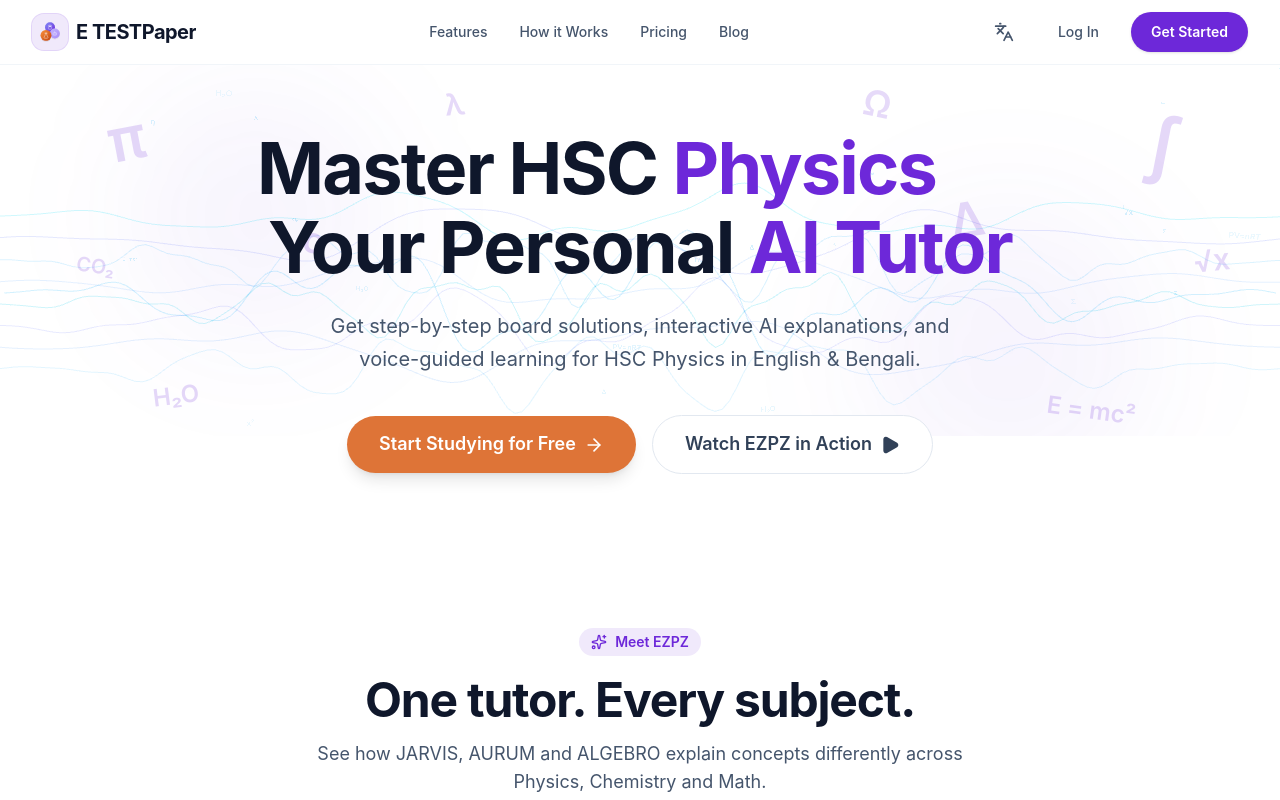
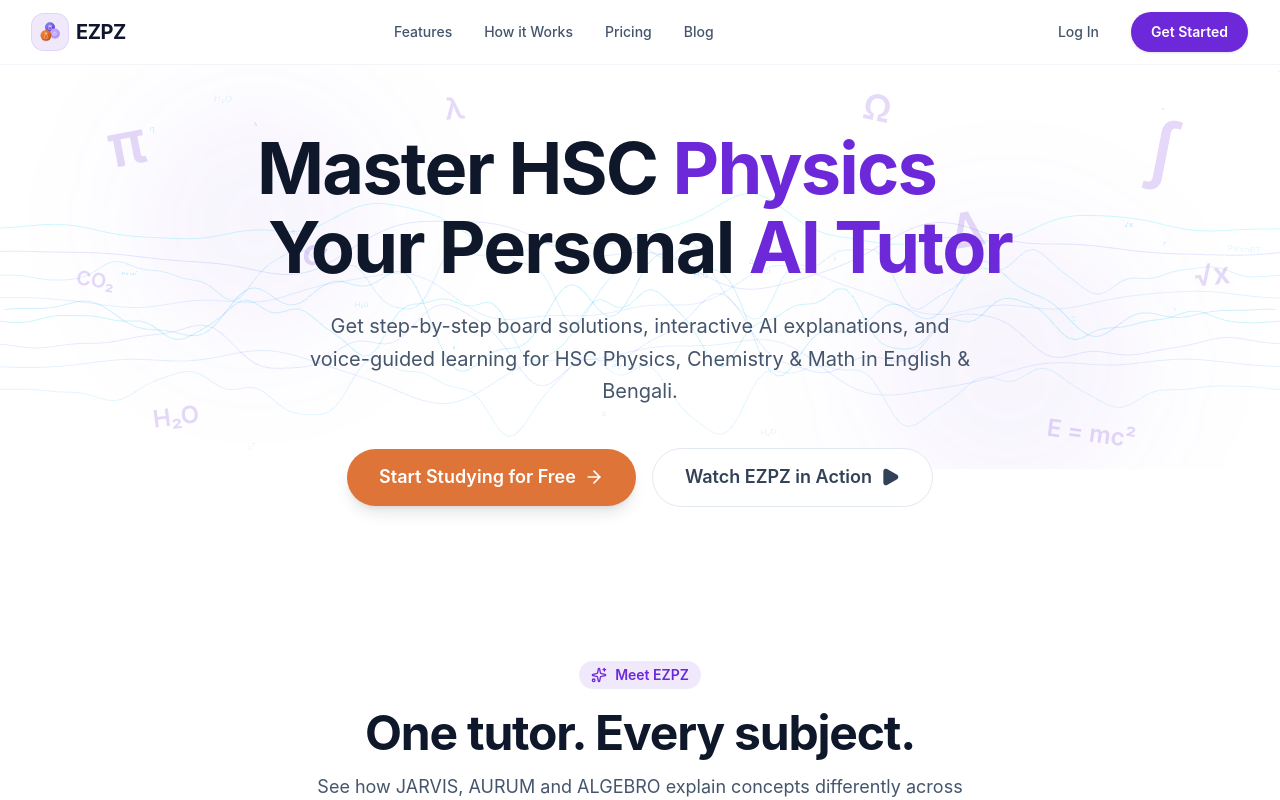
Before and after one commit to bishwajitkmk/ezpz_landing, a React (Vite) app: page /blog in a window 1280 px wide. Both pictures are taken after a click on the button "Get Started". Shown: the top 800 px of the page. Built offline with nearby package versions, Linux system fonts and the light colour scheme.

Commit message:
Fixed typos

```diff
--- a/index.html
+++ b/index.html
@@ -11,9 +11,9 @@
     <meta name="color-scheme" content="light" />
     <meta
       name="description"
-      content="E TESTPaper — step-by-step HSC board solutions, interactive AI explanations, and voice-guided learning in English & Bengali."
+      content="EZPZ — step-by-step HSC board solutions, interactive AI explanations, and voice-guided learning in English & Bengali."
     />
-    <title>E TESTPaper — Your Personal AI Tutor</title>
+    <title>EZPZ — Your Personal AI Tutor</title>
   </head>
   <body>
     <div id="root"></div>
--- a/src/components/CreateAccount.jsx
+++ b/src/components/CreateAccount.jsx
@@ -54,7 +54,7 @@
             <div className="mb-8">
               <div className="inline-flex items-center gap-2 rounded-full bg-brand/10 text-brand px-4 py-2 text-sm font-semibold">
                 <Sparkles className="w-4 h-4" />
-                Start learning with E TESTPaper
+                Start learning with EZPZ
               </div>
               <h1 className="mt-6 text-3xl font-bold tracking-tight text-slate-900 sm:text-4xl md:text-5xl">
                 Create your free account
@@ -184,7 +184,7 @@
                 it is allowed to wrap. */}
             <div className="flex items-center gap-3 text-xs font-semibold uppercase tracking-[0.15em] text-brand-light/80 sm:text-sm sm:tracking-[0.2em]">
               <UserPlus className="h-5 w-5 shrink-0" />
-              <span className="min-w-0">Why choose E TESTPaper</span>
+              <span className="min-w-0">Why choose EZPZ</span>
             </div>
             <div className="space-y-5">
               <div className="rounded-3xl bg-white/10 p-5 shadow-inner">
--- a/src/components/Footer.jsx
+++ b/src/components/Footer.jsx
@@ -1,5 +1,6 @@
 import React from "react";
 import logo from "../assets/smart_learning_icon_only.svg";
+import autoliniumLogo from "../assets/logo/autolinium.jpeg";
 import { useLanguage } from "../i18n/LanguageContext";
 
 const Footer = () => {
@@ -18,7 +19,7 @@
                 />
               </div>
               <span className="text-xl font-bold text-slate-900 tracking-tight">
-                E TESTPaper
+                EZPZ
               </span>
             </div>
             <p className="text-slate-500 text-sm leading-relaxed mb-6">
@@ -167,6 +168,14 @@
 
         <div className="border-t border-slate-50 pt-8 flex flex-col md:flex-row justify-between items-center gap-4 text-[11px] text-slate-400 uppercase tracking-widest font-bold">
           <p className="text-center md:text-left">{content.footer.rights}</p>
+          <div className="flex items-center gap-2">
+            <img
+              src={autoliniumLogo}
+              alt="Autolinium logo"
+              className="w-5 h-5 rounded object-contain"
+            />
+            <span>{content.footer.madeBy}</span>
+          </div>
           <div className="flex flex-wrap justify-center gap-6 sm:gap-8">
             <a
               href="#"
--- a/src/components/Navbar.jsx
+++ b/src/components/Navbar.jsx
@@ -132,7 +132,7 @@
           <div className="flex items-center gap-1 sm:gap-2 md:gap-4">
             <button
               type="button"
-              className="flex h-11 w-11 items-center justify-center rounded-full text-slate-600 hover:bg-slate-100"
+              className="flex invisible h-11 w-11 items-center justify-center rounded-full text-slate-600 hover:bg-slate-100"
               onClick={toggleLanguage}
               aria-label="Switch language"
             >
--- a/src/components/Pricing.jsx
+++ b/src/components/Pricing.jsx
@@ -117,10 +117,10 @@
     },
     {
       q: "Is there any localized payment method like bKash or Nagad?",
-      a: "Yes! While prices are listed in USD for global standardization, we support bKash, Nagad, Rocket, local cards, and other major mobile banking methods via our secure SSLCommerz checkout page.",
+      a: "Yes! The prices are listed in BDT for local standardization We support bKash, Nagad, Rocket, local cards and other major mobile banking methods via our secure SSLCommerz checkout page.",
     },
     {
-      q: "Can I use E TESTPaper on multiple devices?",
+      q: "Can I use EZPZ on multiple devices?",
       a: "You can sign in and sync your progress on any of your personal devices (phone, tablet, computer). For security reasons, active sessions are limited to prevent simultaneous multi-device sharing.",
     },
   ];
--- a/src/i18n/content.js
+++ b/src/i18n/content.js
@@ -1,7 +1,7 @@
 export const translations = {
   en: {
     navbar: {
-      brand: "E TESTPaper",
+      brand: "EZPZ",
       features: "Features",
       howItWorks: "How it Works",
       pricing: "Pricing",
@@ -18,7 +18,7 @@
   "AI Tutor",
 ],
       description:
-        "Get step-by-step board solutions, interactive AI explanations, and voice-guided learning for HSC Physics in English & Bengali.",
+        "Get step-by-step board solutions, interactive AI explanations, and voice-guided learning for HSC Physics, Chemistry & Math in English & Bengali.",
       ctaPrimary: "Start Studying for Free",
       ctaSecondary: "Watch EZPZ in Action",
       videoTitle: "EZPZ demo video",
@@ -64,22 +64,22 @@
     features: {
       headingPrefix: "Everything you need to ace",
       description:
-        "Stop searching through messy test papers. E TESTPaper brings all your study materials into one intelligent workspace.",
+        "Stop searching through messy notes. EZPZ brings all your study materials into one intelligent workspace.",
       cards: [
         {
           title: "Board Solutions",
           description:
-            "Access 20+ years of HSC Physics Board questions from all boards, solved step-by-step with clear explanations.",
+            "Access 20+ years of HSC Science Board questions from all boards, solved step-by-step with clear explanations.",
         },
         {
           title: "Interactive AI Tutor",
           description:
-            "Ask JARVIS anything. Our AI tutor understands the context of every question and provides personalized help.",
+            "Ask our AI tutors anything. Our AI tutor understands the context of every question and provides personalized help.",
         },
         {
           title: "Voice-First Learning",
           description:
-            "Listen to JARVIS's explanations in high-quality English and Bengali voices. Study without looking at the screen.",
+            "Listen to our AI tutors' explanations in high-quality English and Bengali voices. Study without looking at the screen.",
         },
         {
           title: "MCQ Mastery",
@@ -299,18 +299,18 @@
       faqs: [
         {
           q: "Can I upgrade, downgrade, or cancel at any time?",
-          a: "Yes, absolutely! E TESTPaper has no long-term contracts. You can easily upgrade, downgrade, or cancel your subscription directly from your account settings with just a few clicks.",
+          a: "Yes, absolutely! EZPZ has no long-term contracts. You can easily upgrade, downgrade, or cancel your subscription directly from your account settings with just a few clicks.",
         },
         {
           q: "How does the grade improvement guarantee work?",
-          a: "We are so confident in our Elite Academy curriculum that if you complete at least 85% of your customized study plans and practice sessions, and don't improve your Physics mock exam or board scores, we will refund 100% of your tuition fees.",
+          a: "We are so confident in our Elite Academy curriculum that if you complete at least 85% of your customized study plans and practice sessions and don't improve your Physics, Chemistry and Math mock exam or board scores, we will refund 100% of your tuition fees.",
         },
         {
           q: "Is there any localized payment method like bKash or Nagad?",
-          a: "Yes! While prices are listed in USD for global standardization, we support bKash, Nagad, Rocket, local cards, and other major mobile banking methods via our secure SSLCommerz checkout page.",
+          a: "Yes! The prices are listed in BDT for local standardization We support bKash, Nagad, Rocket, local cards and other major mobile banking methods via our secure SSLCommerz checkout page.",
         },
         {
-          q: "Can I use E TESTPaper on multiple devices?",
+          q: "Can I use EZPZ on multiple devices?",
           a: "You can sign in and sync your progress on any of your personal devices (phone, tablet, computer). For security reasons, active sessions are limited to prevent simultaneous multi-device sharing.",
         },
       ],
@@ -324,7 +324,7 @@
       forStudents: "For students",
       perMonth: "/ month",
       testimonialQuote:
-        "I used to spend hours searching through YouTube videos and guidebooks whenever I got stuck. With E TESTPaper, I can ask JARVIS directly and actually understand where I went wrong. It feels like having a study partner available whenever I need one.",
+        "I used to spend hours searching through YouTube videos and guidebooks whenever I got stuck. With EZPZ, I can ask JARVIS or Aurum or Algebro directly and actually understand where I went wrong. It feels like having a study partner available whenever I need one.",
       testimonialName: "Arif Hossain",
       testimonialRole: "HSC Science Student",
     },
@@ -366,7 +366,7 @@
     },
     footer: {
       description:
-        "Empowering HSC students with AI-driven physics learning and expert solutions.",
+        "Empowering HSC students with AI-driven learning and expert solutions.",
       platform: "Platform",
       resources: "Resources",
       newsletterHeading: "Newsletter",
@@ -376,10 +376,11 @@
       join: "Join",
       privacy: "Privacy Policy",
       terms: "Terms of Service",
-      rights: "© 2026 E TESTPaper. All rights reserved.",
+      rights: "© 2026 EZPZ. All rights reserved.",
+      madeBy: "Developed by Autolinium",
       links: {
         questionBank: "Question Bank",
-        aiTutor: "AI Tutor JARVIS",
+        aiTutor: "AI Tutors",
         mcqPractice: "MCQ Practice",
         boardSolutions: "Board Solutions",
         syllabus: "HSC Syllabus",
@@ -391,7 +392,7 @@
     blog: {
       back: "Back to home",
       badge: "Blog",
-      heading: "Learn smarter with the E TESTPaper blog",
+      heading: "Learn smarter with the EZPZ blog",
       description:
         "Practical study tips, product updates, and ideas that make exam preparation simpler and more effective.",
       posts: [
@@ -418,7 +419,7 @@
   },
   bn: {
     navbar: {
-      brand: "ই টেস্টপেপার",
+      brand: "EZPZ",
       features: "বৈশিষ্ট্যসমূহ",
       howItWorks: "কীভাবে কাজ করে",
       pricing: "মূল্য",
@@ -477,22 +478,22 @@
     features: {
       headingPrefix: "আপনি যা চান তা একসাথে",
       description:
-        "বিক্ষিপ্ত টেস্ট পেপার খুঁজে বেড়াবেন না। E TESTPaper আপনার সব স্টাডি materyালকে এক স্মার্ট কর্মক্ষেত্রে নিয়ে আসে।",
+        "বিক্ষিপ্ত টেস্ট পেপার খুঁজে বেড়াবেন না। EZPZ আপনার সব স্টাডি materyালকে এক স্মার্ট কর্মক্ষেত্রে নিয়ে আসে।",
       cards: [
         {
           title: "বোর্ড সমাধান",
           description:
-            "সব বোর্ডের HSC ফিজিক্সর ২০+ বছরের প্রশ্ন ধাপে ধাপে সহজ ব্যাখ্যার সাথে অ্যাক্সেস করুন।",
+            "সব বোর্ডের HSC ফিজিক্স, কেমিস্ট্রি আর ম্যাথের ২০+ বছরের প্রশ্ন ধাপে ধাপে সহজ ব্যাখ্যার সাথে অ্যাক্সেস করুন।",
         },
         {
           title: "ইন্টার‍্যাকটিভ AI টিউটর",
           description:
-            "JARVIS-কে জিজ্ঞেস করুন। আমাদের AI টিউটর প্রতিটি প্রশ্নের কনসেপ্ট বুঝে ব্যক্তিগত সহায়তা দেয়।",
+            "AI Tutor-কে জিজ্ঞেস করুন। আমাদের AI টিউটর প্রতিটি প্রশ্নের কনসেপ্ট বুঝে ব্যক্তিগত সহায়তা দেয়।",
         },
         {
           title: "ভয়েস-ফার্স্ট লার্নিং",
           description:
-            "উচ্চমানের ইংরেজি এবং বাংলা ভয়েসে JARVIS-এর ব্যাখ্যা শুনুন। স্ক্রীন না দেখে শেখা চালিয়ে যান।",
+            "উচ্চমানের ইংরেজি এবং বাংলা ভয়েসে AI Tutor-এর ব্যাখ্যা শুনুন। স্ক্রীন না দেখে শেখা চালিয়ে যান।",
         },
         {
           title: "MCQ মাস্টারি",
@@ -502,10 +503,10 @@
       ],
     },
     demo: {
-      badge: "JARVIS-এর পরিচয়",
-      heading: "পদার্থবিদ্যা, রসায়ন এবং গণিতের জন্য আপনার ব্যক্তিগত AI টিউটরের সাথে স্মার্টলি শিখুন",
+      badge: "AI Tutor-এর পরিচয়",
+      heading: "পদার্থবিদ্যা, রসায়ন এবং গণিতের জন্য আপনার ব্যক্তিগত AI টিউটরের সাথে স্মার্টলি শিখুন",
       description:
-        "আপনি ফর্মুলা, ল্যাব কনসেপ্ট বা সমস্যা-সমাধানের ধাপ শিখুক না কেন, JARVIS প্রতিটি ধারণা স্পষ্টভাবে ব্যাখ্যা করে আপনার গতি অনুযায়ী সাহায্য করে।",
+        "আপনি ফর্মুলা, ল্যাব কনসেপ্ট বা সমস্যা-সমাধানের ধাপ শিখুক না কেন, AI Tutor প্রতিটি ধারণা স্পষ্টভাবে ব্যাখ্যা করে আপনার গতি অনুযায়ী সাহায্য করে।",
       features: [
         {
           title: "ব্যক্তিগতকৃত ব্যাখ্যা",
@@ -792,6 +793,7 @@
       privacy: "গোপনীয়তা নীতি",
       terms: "সেবা শর্তাবলী",
       rights: "© 2026 E TESTPaper. সর্বস্বত্ব সংরক্ষিত।",
+      madeBy: "তৈরি করেছে Autolinium",
       links: {
         questionBank: "প্রশ্ন ব্যাংক",
         aiTutor: "AI টিউটর JARVIS",
```
Also changed, not shown: src/assets/logo/autolinium.jpeg (added).
